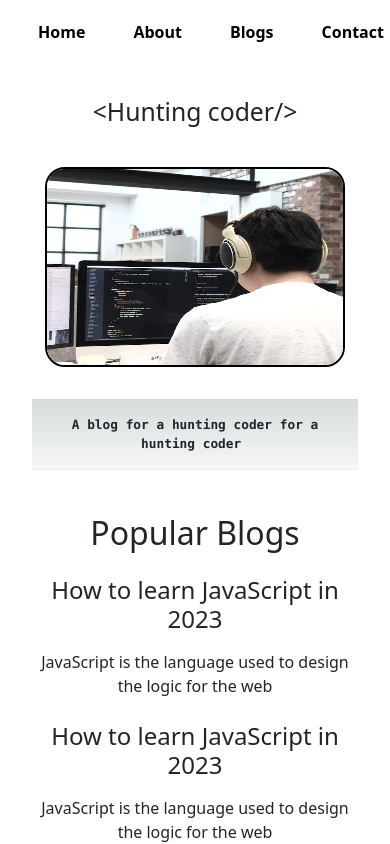
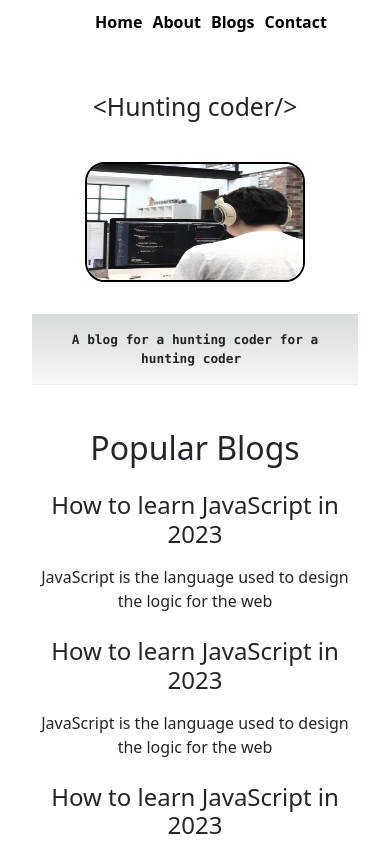
Before and after one commit to arghagithub/HuntingCoder, a Next.js app: page / in a window 390 px wide. Shown: the top 844 px of the page. Built offline with nearby package versions, Linux system fonts and the light colour scheme.

Commit message:
Adding responsive ness in Huntingcoder

```diff
--- /dev/null
+++ b/contactdata/8.json
@@ -0,0 +1 @@
+{"name":"Argha Golui","email":"arghagolui2001@gmail.com","phone":"9875524538","desc":"I am a boy"}
--- a/pages/blogpost/[slug].js
+++ b/pages/blogpost/[slug].js
@@ -20,10 +20,10 @@ const Slug = (props) => {
   return (
     <div className={styles.container}>
       <main className={styles.main}>
-        <h1>{blog && blog.title}</h1>
+        <h1 className="text-center" >{blog && blog.title}</h1>
         <hr />
         <hr />
-        <div style={{ padding: "1rem" }}>
+        <div className={styles.content}>
 
           {
             blog && <div dangerouslySetInnerHTML={createMarkup(blog.content)} />
--- a/pages/contact.js
+++ b/pages/contact.js
@@ -18,10 +18,10 @@ const contact = () => {
 
         const result = await response.json();
         console.log("Success:", result);
-        // showalert("Thanks for submitting the form","success");
+        showalert("Thanks for submitting the form","success");
       } catch (error) {
         console.error("Error:", error);
-        // showalert("Sorry, internal server error","danger");
+        showalert("Sorry, internal server error","danger");
       }
     }
 
--- a/styles/Home.module.css
+++ b/styles/Home.module.css
@@ -1,4 +1,4 @@
-.container{
+.container {
   padding: 0 2rem;
 }
 .main {
@@ -59,7 +59,7 @@
   margin: 0 0 0 6rem;
 }
 
-@media screen and (min-width:200px) and (max-width:700px) {
+@media screen and (min-width: 200px) and (max-width: 700px) {
   .grid {
     margin: 0rem;
   }
@@ -136,14 +136,16 @@
   position: relative;
 }
 
-.mainnav ul{
+.mainnav ul {
   display: flex;
   justify-content: center;
+  align-items: center;
+  flex-wrap: wrap;
 }
-.mainnav ul li{
+.mainnav ul li {
   font-weight: bold;
   list-style: none;
-  margin: 20px 24px 5px 24px;
+  margin: 20px 30px 5px 10px;
 }
 /* Enable hover only on non-touch devices */
 @media (hover: hover) and (pointer: fine) {
@@ -241,10 +243,25 @@
 }
 
 /* Tablet and Smaller Desktop */
-@media (min-width: 200px) and (max-width: 500px) {
+@media (min-width: 100px) and (max-width: 500px) {
   .description p {
     padding: 1rem;
     font-weight: bold;
+  }
+  .title {
+    font-size: 1rem;
+  }
+
+  .myimg {
+    height: 120px;
+    width: 220px;
+  }
+  .mainnav ul li {
+    margin: 10px 5px;
+  }
+  .content{
+    max-width: 150vw;
+    padding: 0.1rem;
   }
 }
 @media (min-width: 701px) and (max-width: 1120px) {
@@ -272,8 +289,6 @@
   }
 }
 
-
-
 /*for blog item*/
 
 .blogitem h3 {
@@ -293,13 +308,12 @@
   font-size: 2rem;
 }
 
-
-.myimg{
+.myimg {
   border-radius: 20px;
   border: 2px solid black;
 }
 
-.link{
+.link {
   text-decoration: none;
   color: black;
 }
```
Also changed, not shown: pages/blog.js (+4 -4 lines), 1 other file (tests, documents, lock files or other folders).
